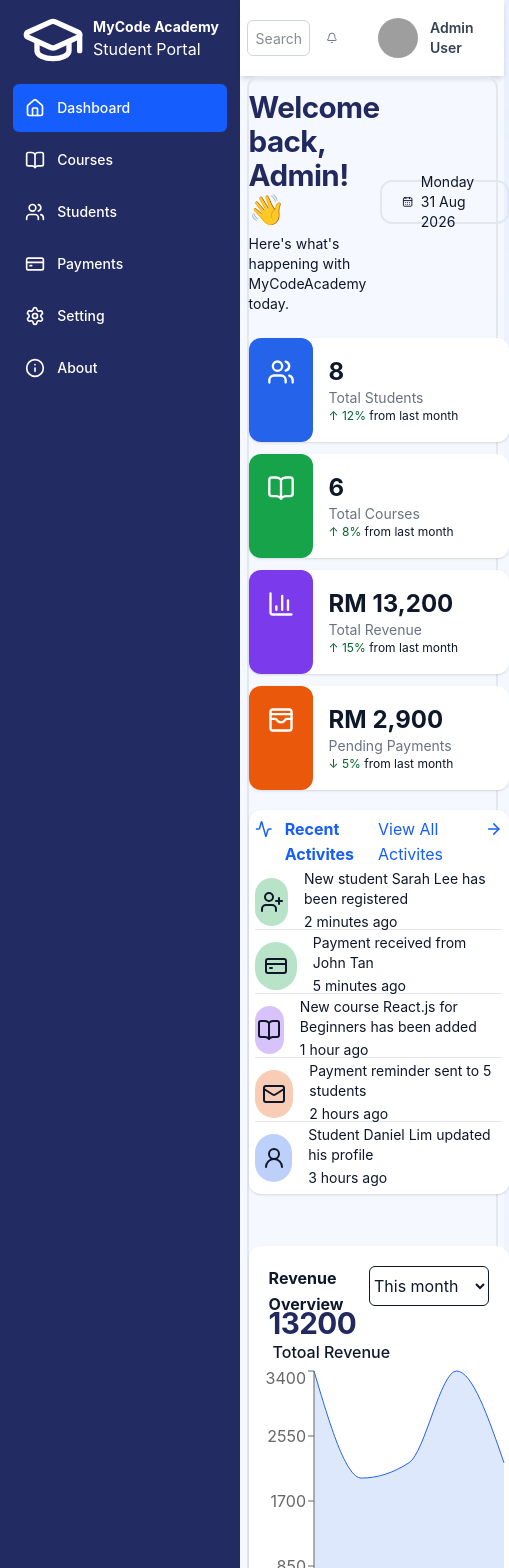
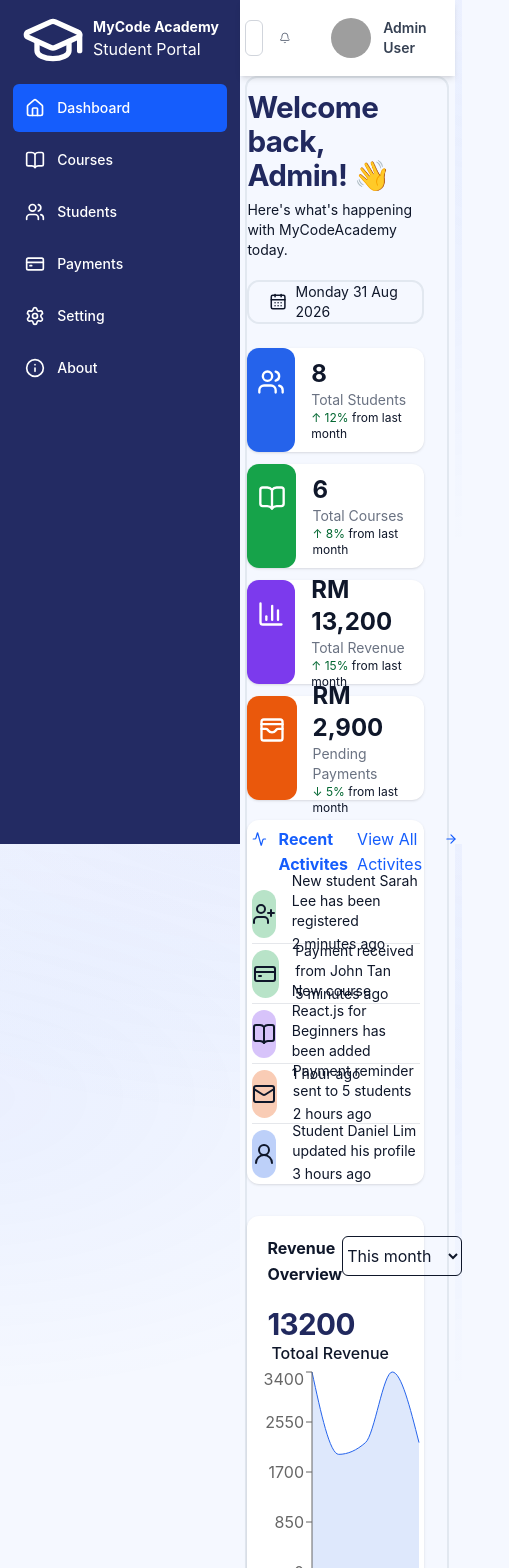
Before and after one commit to Joseph-AAA/student-course-payment-management, a React (Vite) app: page / in a window 390 px wide. Shown: the top 1568 px of the page, 509 px wide, since content can reach past the window. Built offline with nearby package versions, Linux system fonts and the light colour scheme; grey boxes are pictures that could not be loaded.

Commit message:
check resonsive

```diff
--- a/src/App.jsx
+++ b/src/App.jsx
@@ -16,13 +16,13 @@ function App() {
   return (
     <div className="grid min-h-screen grid-cols-[240px_1fr]">
 
-      <aside className="bg-(--sidebar) h-full w-full text-white flex flex-col items-center">
+      <aside className="sticky top-0 h-screen bg-(--sidebar)  w-full text-white flex flex-col items-center">
         <Sidebar />
       </aside>
 
       <div className="grid grid-rows-[76px_1fr_56px] gap-0 bg-(--background) h-full w-full">
 
-        <nav className="w-full bg-(--navbar) shadow-md">
+        <nav className="sticky top-0 z-50 w-full bg-(--navbar) shadow-md">
           <Navbar />
         </nav>
 
--- a/src/components/dashboard/ActivityCard.jsx
+++ b/src/components/dashboard/ActivityCard.jsx
@@ -7,7 +7,7 @@ function ActivityCard(){
     console.log(activities)
 
     return(
-        <div className="w-full flex flex-col items-center rounded-xl mt-5 mb-5 bg-white shadow-sm">
+        <div className="w-full flex flex-col items-center  rounded-xl mt-5 mb-5 bg-white shadow-sm">
             <div className="w-[95%] h-16  flex items-center justify-between">
                 <h3 className="font-bold flex gap-3 text-blue-600">
                     <Activity/>
@@ -25,8 +25,8 @@ function ActivityCard(){
                     const Icon = config.icon;
 
                 return <div key={activity.id} className=" w-[95%]
-                                             h-14 items-center flex   border-b border-gray-200
-                                             last:border-b-0 gap-4 mb-2">
+                                             h-15 items-center  flex  border-b border-gray-200
+                                             last:border-b-0 gap-4 ">
 
                             <span className={`w-12 h-12 ${config.bgColor}  rounded-full flex
                                             justify-center items-center`}>
--- a/src/components/dashboard/RevenueOverviewChart.jsx
+++ b/src/components/dashboard/RevenueOverviewChart.jsx
@@ -17,10 +17,10 @@ function RevenueOverviewChart(){
 
 
     return(
-        <div className="w-full flex flex-col items-center rounded-xl mt-5 mb-5 min-h-20
+        <div className="w-full flex flex-col items-center rounded-xl xl:mt-5 mb-5 h-96
                          bg-white shadow-sm">
 
-          <div className="w-full flex h-15 items-cente px-5 py-5 justify-between">
+          <div className="w-full flex  items-cente px-5 py-5 justify-between">
 
                     <div>
                         <h3 className="font-bold">Revenue Overview</h3>
@@ -48,7 +48,7 @@ function RevenueOverviewChart(){
                <h1>{totalRevenue}  </h1>
                 <p className="px-1 font-medium">Totoal Revenue</p>
             </div>
-        <ResponsiveContainer width="100%" height={300} >
+        <ResponsiveContainer width="100%" height={240} >
             <AreaChart  data={chartData}>
                 <XAxis dataKey="month" />
                 <YAxis />
--- a/src/pages/MainDashboard.jsx
+++ b/src/pages/MainDashboard.jsx
@@ -20,7 +20,7 @@ function Dashboard (){
 
 {/*****************************************************header**********************************************/}
 
-                        <header className ="flex justify-between items-center">
+                        <header className ="flex flex-wrap lg:flex-nowrap gap-5 items-center ">
                             <span className="flex flex-col gap-2">
                                 <h1 className=" font-bold text-blue-400">
                                     Welcome back, Admin! 👋
@@ -38,7 +38,7 @@ function Dashboard (){
 {/****************************************************Total View Card***********************************************/}
                         <DashboardComponent />
 
-                       <div className="grid grid-cols-1 lg:grid-cols-2 gap-3">
+                       <div className="grid grid-cols-1 xl:grid-cols-2 gap-3">
                             <ActivityCard />
                             <RevenueOverviewChart />
                     </div>
```
